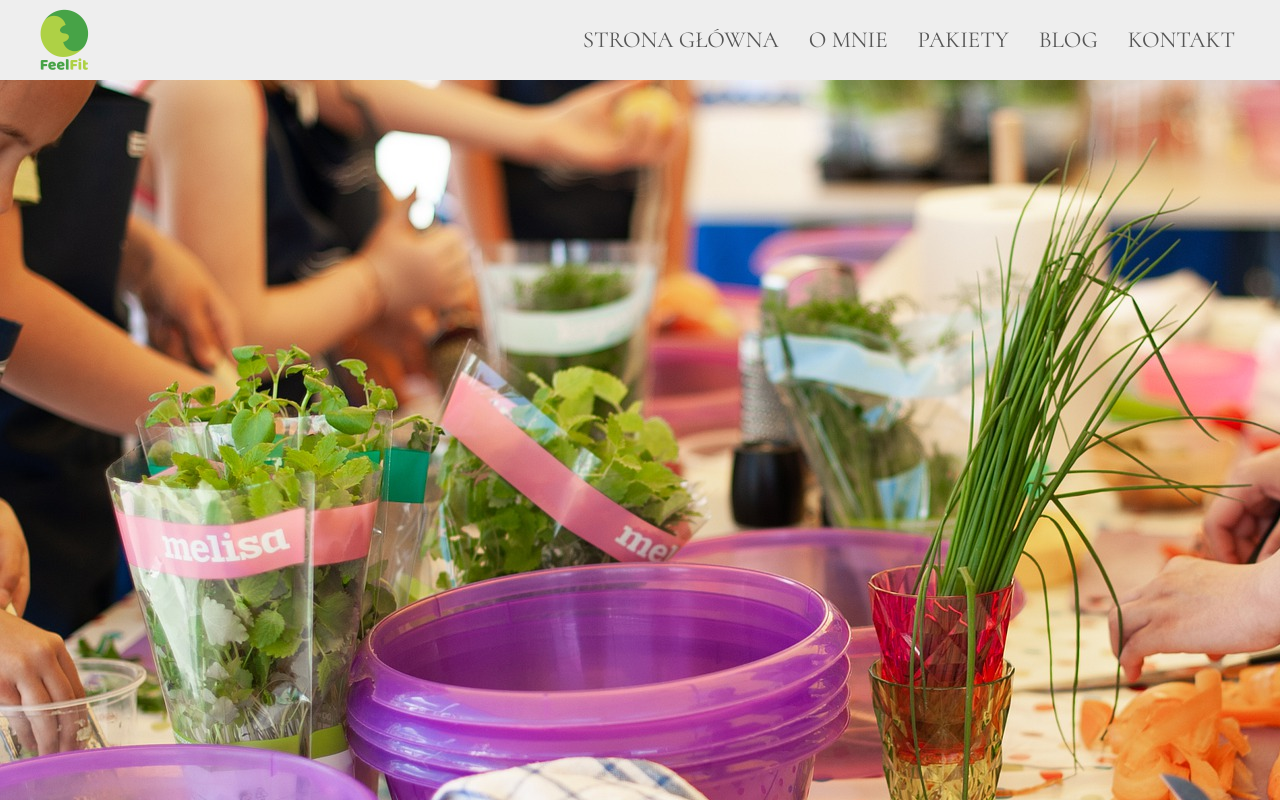
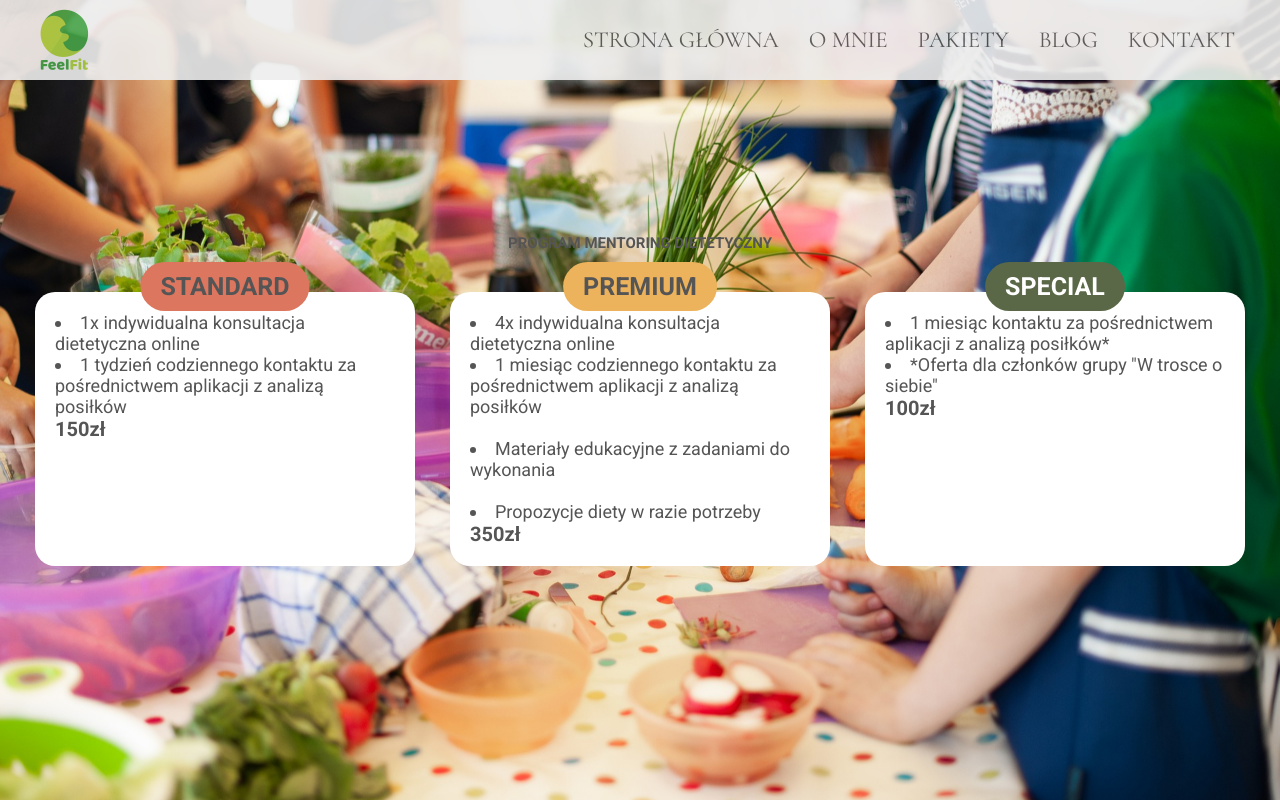
Before and after one commit to jarekm04/feel_fit, a React (Create React App) app: page /packages in a window 1280 px wide. Built offline with nearby package versions, Linux system fonts and the light colour scheme.

Commit message:
packages in progress

```diff
--- a/src/components/HomePage/Nav/NavMobile.jsx
+++ b/src/components/HomePage/Nav/NavMobile.jsx
@@ -1,6 +1,7 @@
 import {useState} from "react";
 import {Link} from "react-router-dom";
-import {GiHamburgerMenu, GiOpenBook} from "react-icons/gi";
+import {GiOpenBook} from "react-icons/gi";
+import {AiOutlineDoubleLeft} from "react-icons/ai";
 import {RiCloseLine} from "react-icons/ri";
 import {FaHome} from "react-icons/fa";
 import {BsFillPersonFill} from "react-icons/bs";
@@ -8,12 +9,12 @@ import {GrMail} from "react-icons/gr";
 import {ImPriceTags} from "react-icons/im";
 
 const NavMobile = () => {
-    const [sidebar, setSidebar] = useState(true);
+    const [sidebar, setSidebar] = useState(false);
 
     return (
         <div className="navbar__mobileBox">
             {!sidebar ? (
-                <GiHamburgerMenu className="navbar__hamIcon" onClick={() => setSidebar(!sidebar)}/>
+                <AiOutlineDoubleLeft className="navbar__openIcon" onClick={() => setSidebar(!sidebar)}/>
             ) : (
                 <RiCloseLine className="navbar__closeIcon" onClick={() => setSidebar(!sidebar)}/>
             )
--- a/src/components/HomePage/Packages.jsx
+++ b/src/components/HomePage/Packages.jsx
@@ -5,7 +5,40 @@ const Packages = () => {
         <section
             className="packages"
         >
-            <img src={tableBg} alt="table"/>
+            <div className="packages__bg"></div>
+            <div className="container">
+                <h1 className="packages__title">PROGRAM MENTORING DIETETYCZNY</h1>
+                <div className="packages__options">
+                    <article className="packages__option">
+                        <h3 className="option__name">STANDARD</h3>
+                        <ul className="option__list">
+                            <li>1x indywidualna konsultacja dietetyczna online</li>
+                            <li>1 tydzień codziennego kontaktu za pośrednictwem aplikacji z analizą posiłków</li>
+                        </ul>
+                        <h4 className="option__price">150zł</h4>
+                    </article>
+                    <article className="packages__option">
+                        <h3 className="option__name">PREMIUM</h3>
+                        <ul className="option__list">
+                            <li>4x indywidualna konsultacja dietetyczna online</li>
+                            <li>1 miesiąc codziennego kontaktu za pośrednictwem aplikacji z analizą posiłków</li>
+                            <br/>
+                            <li>Materiały edukacyjne z zadaniami do wykonania</li>
+                            <br/>
+                            <li>Propozycje diety w razie potrzeby</li>
+                        </ul>
+                        <h4 className="option__price">350zł</h4>
+                    </article>
+                    <article className="packages__option">
+                        <h3 className="option__name">SPECIAL</h3>
+                        <ul className="option__list">
+                            <li>1 miesiąc kontaktu za pośrednictwem aplikacji z analizą posiłków*</li>
+                            <li>*Oferta dla członków grupy "W trosce o siebie"</li>
+                        </ul>
+                        <h4 className="option__price">100zł</h4>
+                    </article>
+                </div>
+            </div>
         </section>
     );
 };
--- a/src/styles/components/home.scss
+++ b/src/styles/components/home.scss
@@ -4,6 +4,7 @@
   position: relative;
   overflow: hidden;
   background: $gradient-homepage;
+  margin-top: 7rem;
   .home__bg-1 {
     position: absolute;
     top: -6rem;
--- a/src/styles/components/navbar.scss
+++ b/src/styles/components/navbar.scss
@@ -1,6 +1,11 @@
 .navbar {
+  position: fixed;
+  top: 0;
+  left: 0;
+  width: 100%;
   background-color: $color-ltGray;
   z-index: 100;
+  opacity: 0.9;
   .container {
     display: flex;
     justify-content: space-between;
@@ -45,7 +50,7 @@
       }
     }
     .navbar__mobileBox {
-      .navbar__hamIcon,
+      .navbar__openIcon,
       .navbar__closeIcon {
         font-size: 3rem;
         cursor: pointer;
--- a/src/styles/components/packages.scss
+++ b/src/styles/components/packages.scss
@@ -1,13 +1,74 @@
 .packages {
-  height: calc(100vh - 8rem);
+  height: 100vh;
   width: 100vw;
   position: relative;
   overflow: hidden;
-  img {
+
+  .packages__bg {
     position: absolute;
-    top: -8rem;
+    top: 0;
     left: 0;
-    min-width: 100%;
-    min-height: 100%;
+    height: 100%;
+    width: 100%;
+    background: url("../../assets/IMG_3385.JPG") no-repeat center center fixed;
+    background-size: cover;
+    z-index: -1;
+  }
+
+  .container {
+    display: flex;
+    flex-direction: column;
+    justify-content: center;
+    align-items: center;
+    height: 100%;
+
+    .packages__title {
+      margin-bottom: 4rem;
+    }
+
+    .packages__options {
+      display: flex;
+      justify-content: space-evenly;
+      flex-wrap: wrap;
+      width: 100%;
+
+      .packages__option {
+        flex-basis: 38rem;
+        border-radius: 2rem;
+        background-color: $color-white;
+        padding: 2rem;
+        position: relative;
+
+        &:nth-of-type(1) > :first-child {
+          background-color: $color-packagesRed;
+        }
+        &:nth-of-type(2) > :first-child {
+          background-color: $color-packagesYellow;
+        }
+        &:nth-of-type(3) > :first-child {
+          background-color: $color-packagesGreen;
+          color: $color-white;
+        }
+
+        .option__name {
+          position: absolute;
+          top: -3rem;
+          left: 50%;
+          transform: translateX(-50%);
+          font-size: 2.5rem;
+          padding: 1rem 2rem;
+          border-radius: 3rem;
+        }
+
+        .option__list {
+          font-size: 1.8rem;
+          list-style: inside;
+        }
+
+        .option__price {
+          font-size: 2rem;
+        }
+      }
+    }
   }
 }
--- a/src/styles/settings/variables.scss
+++ b/src/styles/settings/variables.scss
@@ -4,6 +4,9 @@ $color-medGray: #dddddd;
 $color-dkGray: #555555;
 $color-ltGreen: #aed145;
 $color-dkGreen: #47a347;
+$color-packagesRed: #DC765F;
+$color-packagesYellow: #ECB35C;
+$color-packagesGreen: #5A6847;
 $gradient-homepage: linear-gradient(180deg, rgba(248,248,248,1) 0%, rgba(248,248,248,1) 50%, rgba(251,251,251,1) 100%);
 
 $font-primary: 'Roboto', sans-serif;
```
